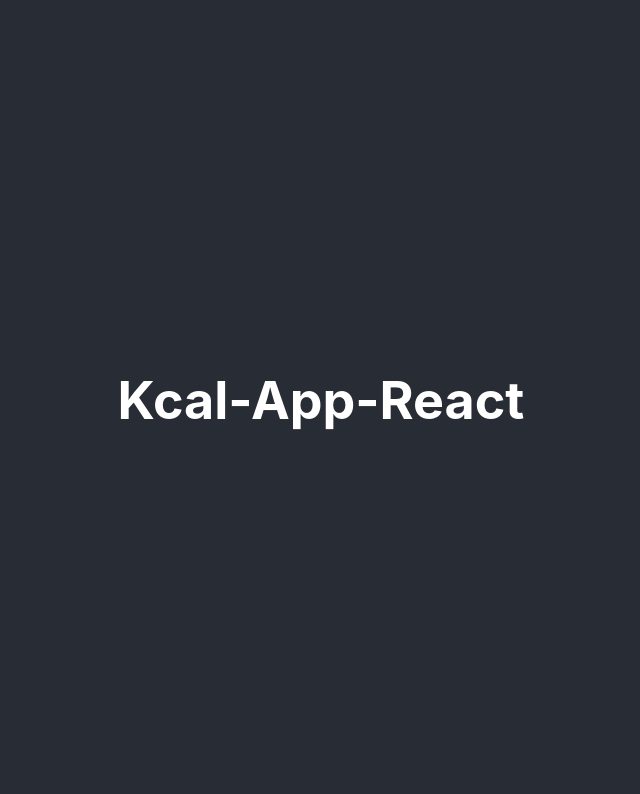
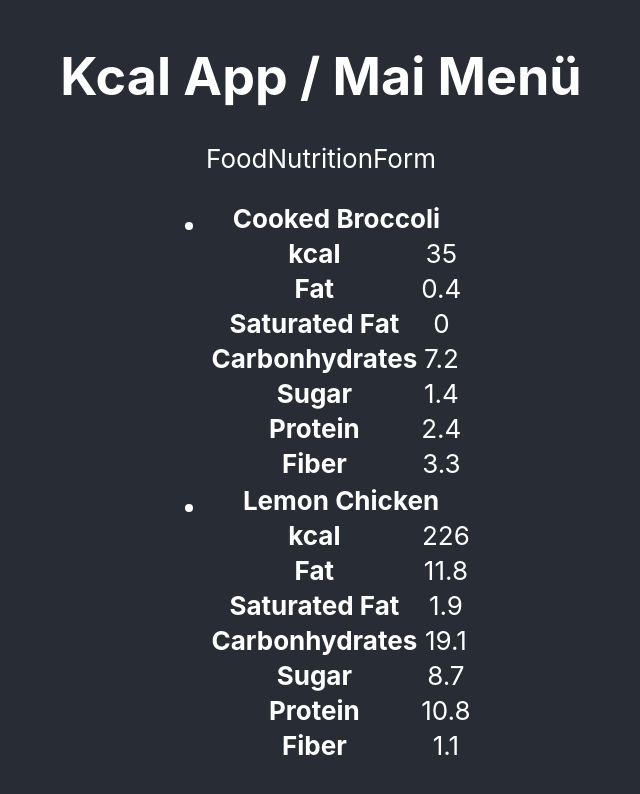
Before and after one commit to miszter83/Kcal-app-react, a React (Create React App) app: page / in a window 1280 px wide. Shown: the top 794 px of the page, without its empty margins (319-959 px from the left). Built offline with nearby package versions, Linux system fonts and the light colour scheme.

Commit message:
Food list and item components

```diff
--- a/src/App.js
+++ b/src/App.js
@@ -1,10 +1,38 @@
 import './App.css';
+import React, { useState } from 'react';
+import FoodList from './Components/FoodList/FoodList';
+import FoodNutritionForm from './Components/FoodNutritionForm/FoodNutritionForm';
 
 export default function App() {
+  const[foodItems, setFoodItems] = useState([
+      {
+        foodName: "Cooked Broccoli",
+        kcal: 35,
+        fat: .4,
+        saturatedFat: 0,
+        carbs: 7.2,
+        sugar: 1.4,
+        fiber: 3.3,
+        protein: 2.4,
+
+      },
+      {
+        foodName: "Lemon Chicken",
+        kcal: 226,
+        fat: 11.8,
+        saturatedFat: 1.9,
+        carbs: 19.1,
+        sugar: 8.7,
+        fiber: 1.1,
+        protein: 10.8,
+      },
+  ]);
   return (
     <div className="App">
       <header className="App-header">
-        <h1>Kcal-App-React</h1>
+        <h1>Kcal App / Mai Menü</h1>
+        <FoodNutritionForm />
+        <FoodList foodItems={foodItems}/>
       </header>
     </div>
   );
--- /dev/null
+++ b/src/Components/FoodList/FoodItem.jsx
@@ -0,0 +1,73 @@
+import React from 'react';
+
+export default function FoodItem({ data }) {
+  let { foodName, kcal, fat, saturatedFat, carbs, sugar, fiber, protein } = data;
+  return (
+    <li>
+      <table>
+        <thead>
+          <tr>
+            <th colSpan="2">{ foodName }</th>
+          </tr>
+        </thead>
+        <tbody>
+            <tr>
+              <th>kcal</th>
+              <td>{ kcal }</td>
+            </tr>
+            <tr>
+              <th>Fat</th>
+              <td>{ fat }</td>
+            </tr>
+            <tr>
+              <th>Saturated Fat</th>
+              <td>{ saturatedFat }</td>
+            </tr>
+            <tr>
+              <th>Carbonhydrates</th>
+              <td>{ carbs }</td>
+            </tr>
+            <tr>
+              <th>Sugar</th>
+              <td>{ sugar }</td>
+            </tr>
+            <tr>
+              <th>Protein</th>
+              <td>{ protein }</td>
+            </tr>
+            <tr>
+              <th>Fiber</th>
+              <td>{ fiber }</td>
+            </tr>
+        </tbody>
+      </table>
+    </li>
+  );
+}
+
+/*
+    {
+        foodName: "Cooked Broccoli",
+        kcal: 35,
+        fat: .4,
+        saturatedFat: 0,
+        carbs: 7.2,
+        sugar: 1.4,
+        fiber: 3.3,
+        protein: 2.4,
+
+      },
+      {
+        foodName: "Lemon Chicken",
+        kcal: 226,
+        fat: 11.8,
+        saturatedFat: 1.9,
+        carbs: 19.1,
+        sugar: 8.7,
+        fiber: 1.1,
+        protein: 10.8,
+      },
+
+
+
+*/
--- /dev/null
+++ b/src/Components/FoodList/FoodList.jsx
@@ -0,0 +1,11 @@
+import React from 'react'
+import FoodItem from './FoodItem';
+
+export default function FoodList({ foodItems }) {
+    let FoodItemListJsx = foodItems.map(item => <FoodItem data ={item} key={ item.foodName} />);
+    return (
+    <ul>
+      { FoodItemListJsx }
+    </ul>
+  );
+}
--- /dev/null
+++ b/src/Components/FoodNutritionForm/FoodNutritionForm.jsx
@@ -0,0 +1,9 @@
+import React from 'react';
+
+export default function FoodNutritionForm() {
+  return (
+    <div>
+      FoodNutritionForm
+    </div>
+  );
+}
```
Also changed, not shown: 1 other file (tests, documents, lock files or other folders).
